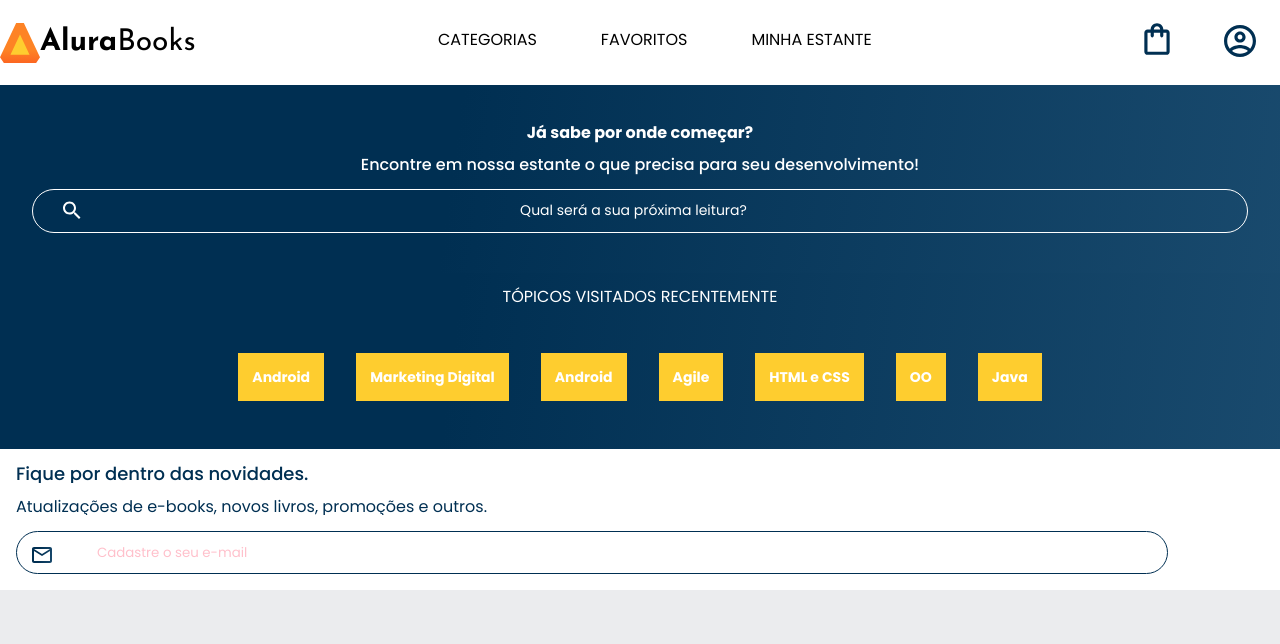
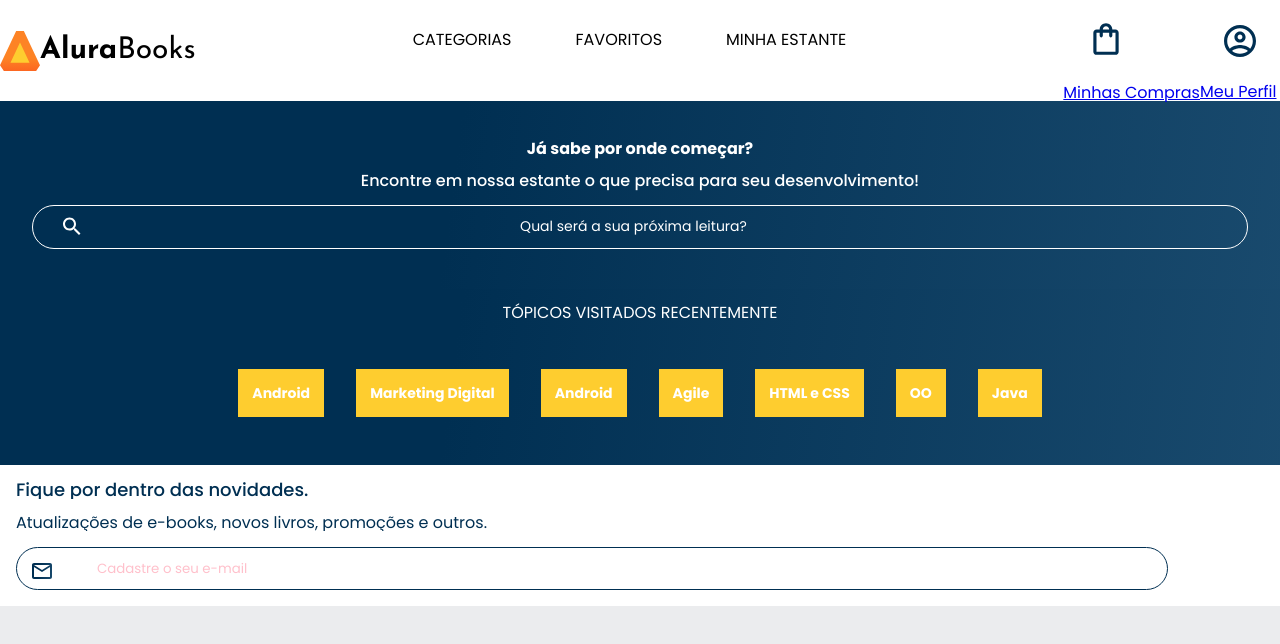
Before and after one commit to Ferfkm/Turma-C-2J, a plain HTML site: page index.html in a window 1280 px wide. Drawn offline with Linux system fonts and the light colour scheme; a web font is replaced by a local one.

Commit message:
texto compras e perfil

```diff
--- a/index.html
+++ b/index.html
@@ -68,9 +68,17 @@
         <li class="opcoes__item"> <a href="#" class="opcoes__link">Minha Estante</a></li>
       </ul>
       <div class="container">
-        <a href="#"><img src="img/Favoritos.svg" alt="Meus favoritos" class="cabecalho__imagem container__imagem-transparente"></a>
-        <a href="#"><img src="img/Compras.svg" alt="Carrinho de compras" class="cabecalho__imagem"></a>
-        <a href="#"><img src="img/Usuário.svg" alt="Meu perfil" class="cabecalho__imagem"> </a>
+        <a href="#">
+          <img src="img/Favoritos.svg" alt="Meus favoritos" class="cabecalho__imagem container__imagem-transparente">
+        </a>
+        <a href="#" class="container__link">
+          <img src="img/Compras.svg" alt="Carrinho de compras" class="cabecalho__imagem">
+          <p class="container__texto">Minhas Compras</p>
+        </a>
+        <a href="#" class="container__link">
+          <img src="img/Usuário.svg" alt="Meu perfil" class="cabecalho__imagem">
+        <p class="container__texto">Meu Perfil</p>
+        </a>
       </div>
     </header>
     <section class="banner">
```
